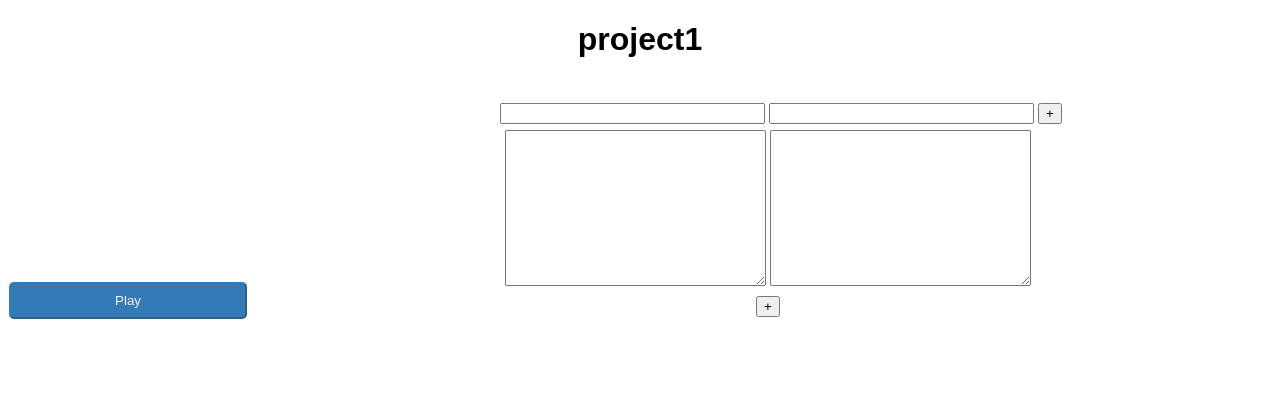
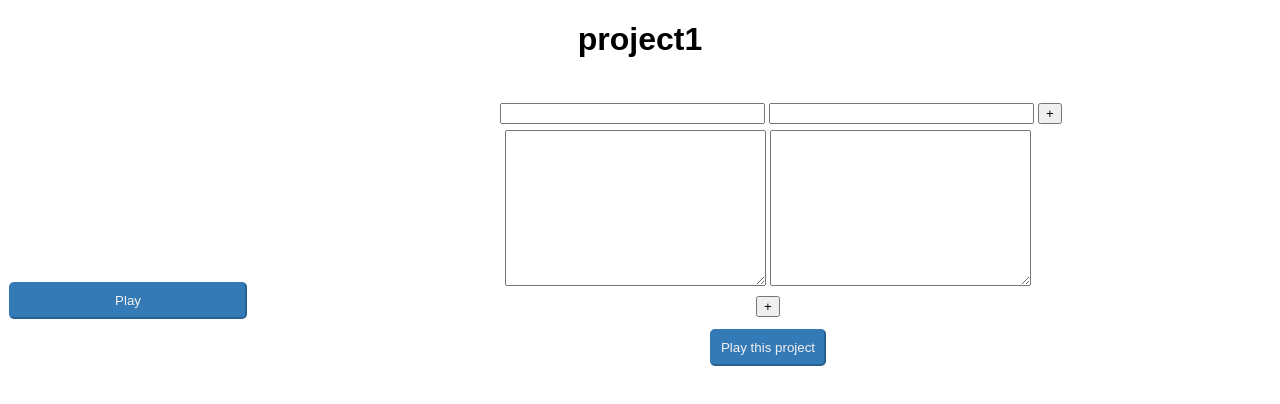
Before and after one commit to negrolio/study-random, a React (Create React App) app: page / in a window 1280 px wide. Both pictures are taken after a click on the button "New Project". Shown: the top 404 px of the page. Built offline with nearby package versions, Linux system fonts and the light colour scheme.

Commit message:
normalizing entry data to show in play (WIP)

```diff
--- a/src/App.js
+++ b/src/App.js
@@ -4,32 +4,36 @@ import QuestionBuilder from './components/QuestionBuilder/index.js';
 import project from './fakeDataBase/project1';
 import Table from './components/Table';
 import Button from './components/Button/index';
+import ConstructorProjectHOC from './components/ConstructorProjectHOC/index';
 
 class App extends Component {
   constructor (props) {
     super(props);
     this.state = {
       showConstructor: false,
-      showPlay: false
+      showPlay: false,
+      tableValues: {}
     }
-
-    this.showConstructor = this.showConstructor.bind(this);
-    this.showPlay = this.showPlay.bind(this);
   }
 
-  showConstructor () {
+  setTableValues = (values) => {
+    this.setState({
+      tableValues: values
+    })
+  }
+  showConstructor = () => {
     this.setState((prevState)=>({
       showConstructor: !prevState.showConstructor
     }));
   }
-  showPlay () {
+  showPlay = () => {
     this.setState((prevState)=>({
       showPlay: !prevState.showPlay
     }))
   }
   render() {
-    const { showConstructor, showPlay } = this.state;
-
+    const { showConstructor, showPlay, tableValues } = this.state;
+    const Play = ConstructorProjectHOC(QuestionBuilder, tableValues)
     return (
       <div className="App">
         <div className="wrapper">
@@ -41,8 +45,8 @@ class App extends Component {
             {!showPlay && <Button label={'Play'} eventOnClick={this.showPlay} />}
           </div>
           <div className="content">
-            {showConstructor && <Table />   }
-            {showPlay && <QuestionBuilder projects={project} />}
+            {showConstructor && <Table setValues={this.setTableValues} />}
+            {showPlay && <Play />}
           </div>
           <div className="footer"></div>
         </div>
--- /dev/null
+++ b/src/components/ConstructorProjectHOC/index.js
@@ -0,0 +1,87 @@
+import React from 'react';
+
+const ConstructorProjectHOC = (WrappedComponent, projectObject) => {
+
+    return class extends React.Component {
+        constructor(props) {
+            super(props);
+            this.state = {
+                project: {
+                    name:"project1",
+                    colums: ["title", "description", "otherThings"],
+                    rows: [
+                        {title:"tricoma", description: "una cosa rara que hace cosas raras", otherThings: "suele ser raros" },
+                        {title:"clasismo", description: "a veces vuela mucho", otherThings: "nada raro" },
+                        {title:"estela", description: "persona loca", otherThings: "hace peinados nuevos" },
+                        {title:"computadoris", description: "numeros de numeros", otherThings: "tu culo" },
+                        {title:"kilometraje", description: "hay ay aya", otherThings: "sale el viaje" }
+                    ]
+                },
+                r: {}
+            }
+        }
+
+        createProjectObject = (rowsAndColumns) => {
+            // for (var rowOrColumn in rowsAndColumns) {
+            //     switch (rowOrColumn) {
+            //         case 'columns':
+            //             console.log(rowOrColumn)
+            //             break;
+            //         case 'rows':
+            //             console.log(rowOrColumn)
+            //         default:
+            //             break;
+            //     }
+            // }
+            const columns = [];
+            const rows = [];
+            for (var column in rowsAndColumns.columns) {
+                columns.push(rowsAndColumns.columns[column])
+            }
+            let obj = {}
+            const beto = columns.map((column, index) => {
+                for (var row in rowsAndColumns.rows) {
+                    for (var objectInRow in rowsAndColumns.rows[row]) {
+                        //return { [column]:rowsAndColumns.rows[row][index]}
+                        obj = {
+                            ...obj,
+                            [column]: rowsAndColumns.rows[row][objectInRow]
+                        }
+                        return obj;
+                        // return {
+                        //     ...obj,
+                        //     [column]:rowsAndColumns.rows[row][index]
+                        // }
+                    }
+                }
+                //return { [column]:rowsAndColumns.rows[index]}
+            })
+            console.log('obj', beto)
+        }
+
+        // componentWillReceiveProps(nextProps) {
+        //     this.createProjectObject(projectObject)
+        // }
+        render () {
+            //console.log('beto', this.state.r);
+            console.log('asi llega', projectObject)
+            this.createProjectObject(projectObject)
+            return <WrappedComponent projects={this.state.project} />
+        }
+    }
+}
+
+export default ConstructorProjectHOC;
+
+
+const project = {
+    name:"project1",
+    colums: ["title", "description", "otherThings"],
+    rows: [
+        {title:"tricoma", description: "una cosa rara que hace cosas raras", otherThings: "suele ser raros" },
+        {title:"clasismo", description: "a veces vuela mucho", otherThings: "nada raro" },
+        {title:"estela", description: "persona loca", otherThings: "hace peinados nuevos" },
+        {title:"computadoris", description: "numeros de numeros", otherThings: "tu culo" },
+        {title:"kilometraje", description: "hay ay aya", otherThings: "sale el viaje" }
+    ]
+}
--- a/src/components/Rows.js
+++ b/src/components/Rows.js
@@ -9,7 +9,7 @@ const Row = ({ numColumns, eventOnChange, id}) => {
     const columns = []
     for (let i = 0; i < numColumns; i++) {
       columns.push(
-          <td key={i} ><textarea rows="10" cols="30" id={`row${i}`} onChange={onChange} ></textarea></td>
+          <td key={i} ><textarea rows="10" cols="30" id={i} onChange={onChange} ></textarea></td>
       );
     }
     return columns;
--- a/src/components/Table.js
+++ b/src/components/Table.js
@@ -1,6 +1,7 @@
 import React, { Component } from 'react';
 import Row from './Rows';
-import './Table.css'
+import Button from './Button/index';
+import './Table.css';
 
 class Table extends Component {
 
@@ -42,6 +43,8 @@ class Table extends Component {
 
   setValueOfInputs = (event, rowId) => {
     event.persist()
+    // if the input comes from a row, the Row component will pass the event and the row id like a second parameter,
+    // if come from a column, the method setColumn only will pass the event
     rowId || rowId === 0 ?
     this.setState((prevState) => ({
       values: {
@@ -108,8 +111,11 @@ class Table extends Component {
     )
   }
 
+  saveValuesInAppState = () => {
+    this.props.setValues(this.state.values)
+  }
+
   render() {
-    console.log(this.state)
     const { numColumns, numRows, columns, rows } = this.state;
     return (
       <div>
@@ -135,6 +141,7 @@ class Table extends Component {
             </tr>
           </tfoot>
         </table>
+        <Button label={'Play this project'} eventOnClick={this.saveValuesInAppState} />
       </div>
     )
   }
```
